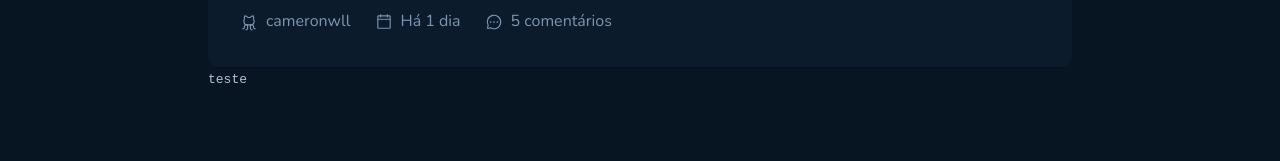
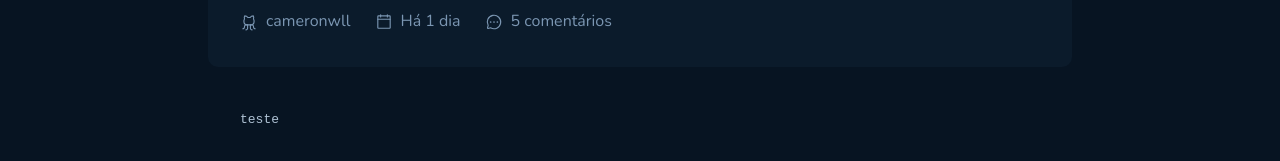
Before and after one commit to viniciusmartins1/github-blog, a React (Vite) app: page /post in a window 1280 px wide. Shown: the part 311-472 px from the top of the page. Built offline with nearby package versions, Linux system fonts and the light colour scheme.

Commit message:
style: finish post styles

```diff
--- a/src/pages/Post/index.tsx
+++ b/src/pages/Post/index.tsx
@@ -39,9 +39,9 @@ export function Post() {
             </p>
           </s.PostInfos>
         </s.PostInfoContainer>
-        <section>
+        <s.PostDetails>
           <ReactMarkdown>`teste`</ReactMarkdown>
-        </section>
+        </s.PostDetails>
       </s.PostContainer>
     </>
   );
--- a/src/pages/Post/styles.ts
+++ b/src/pages/Post/styles.ts
@@ -83,3 +83,7 @@ export const PostInfos = styled.div`
     gap: 0.5rem;
   }
 `;
+
+export const PostDetails = styled.section`
+  padding: 2.5rem 2rem;
+`;
```
